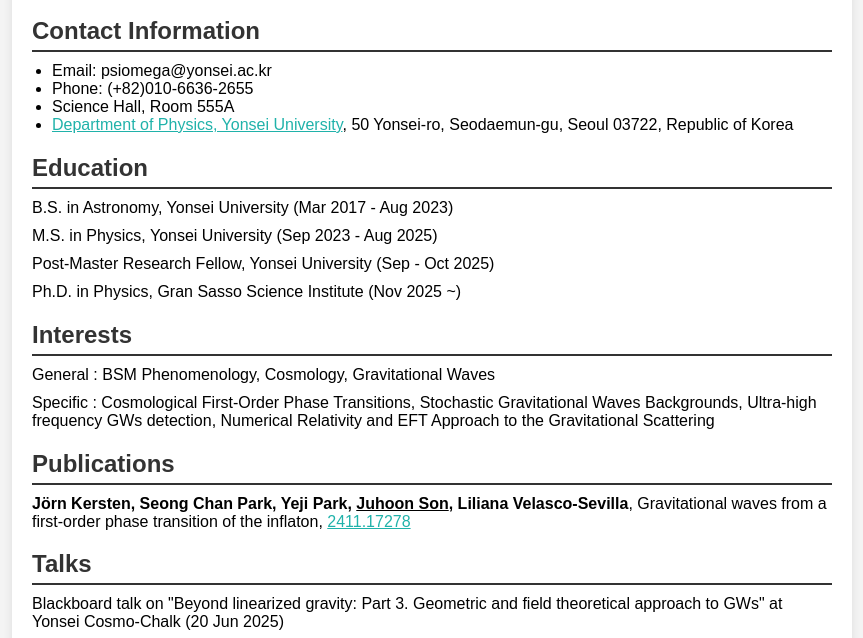
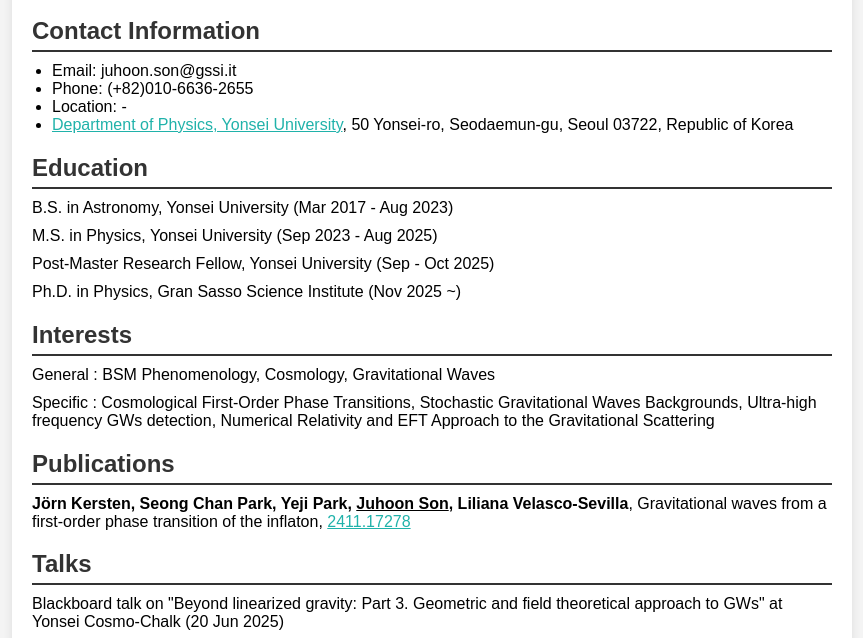
Before and after one commit to nayuta-psiomega/personal-website, a plain HTML site: page index.html in a window 1280 px wide. Shown: the part 147-785 px from the top of the page, without its empty margins (208-1071 px from the left). Drawn offline with Linux system fonts and the light colour scheme.

Commit message:
Update index.html

```diff
--- a/index.html
+++ b/index.html
@@ -13,9 +13,9 @@
 
         <h2>Contact Information</h2>
         <ul>
-            <li>Email: psiomega@yonsei.ac.kr</li>
+            <li>Email: juhoon.son@gssi.it</li>
             <li>Phone: (+82)010-6636-2655</li>
-            <li>Science Hall, Room 555A</li>
+            <li>Location: -</li>
             <li><a href="https://physicsyonsei.kr/">Department of Physics, Yonsei University</a>, 50 Yonsei-ro, Seodaemun-gu, Seoul 03722, Republic of Korea</li>
         </ul>
 
```
